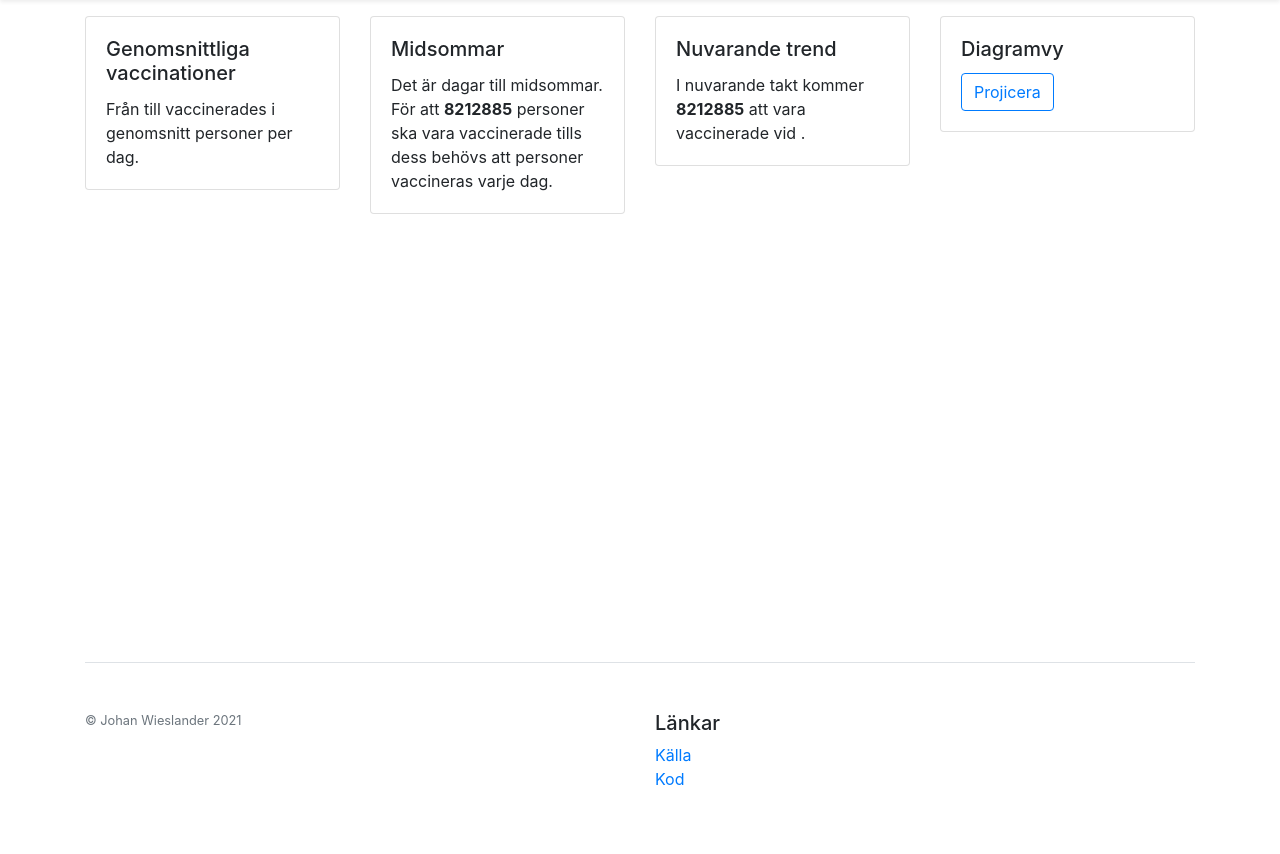
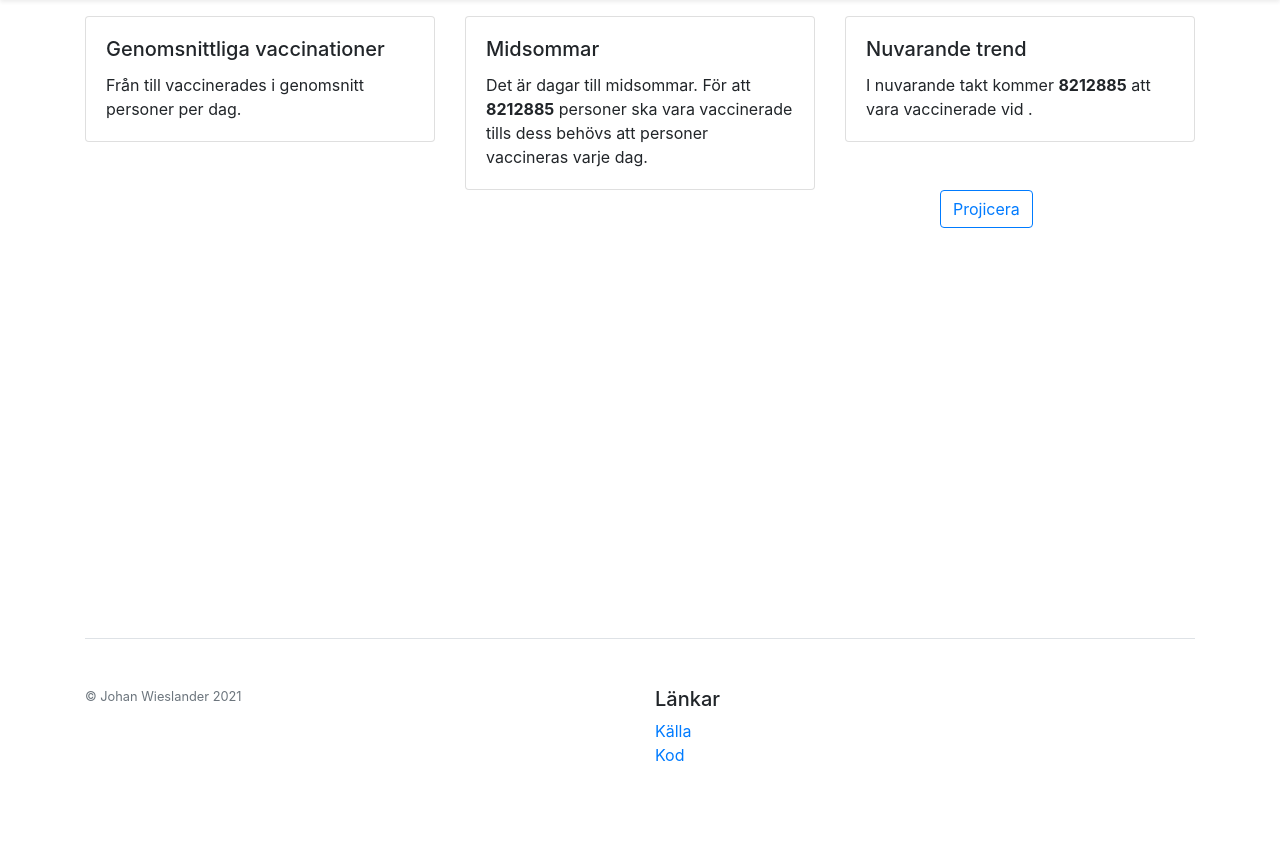
Before and after one commit to Halliom/VaxDax, a Flask app: template templates/index.html in a window 1280 px wide. Shown: the part 71-925 px from the top of the page. After the commit the page ends 832 px from the top, so only its background shows below. Run offline with Flask 2, Linux system fonts and the light colour scheme; the template is opened without the code that fills it, so the values that code supplies are empty; some libraries are stand-ins or nearby versions.

Commit message:
Fixed layout over multiple different screen sizes

```diff
--- a/templates/index.html
+++ b/templates/index.html
@@ -53,7 +53,7 @@
 
     <div class="container" id="body">
         <div class="row">
-            <div class="col-12 col-md-6 col-lg-3">
+            <div class="col-12 col-md-6 col-lg-4 mt-2 mt-md-0">
                 <div class="card">
                     <div class="card-body">
                         <h5 class="card-title">Genomsnittliga vaccinationer</h5>
@@ -62,7 +62,7 @@
                 </div>
             </div>
 
-            <div class="col-12 col-md-6 col-lg-3">
+            <div class="col-12 col-md-6 col-lg-4 mt-2 mt-md-0">
                 <div class="card">
                     <div class="card-body">
                         <h5 class="card-title">Midsommar</h5>
@@ -71,7 +71,7 @@
                 </div>
             </div>
 
-            <div class="col-12 col-md-6 col-lg-3">
+            <div class="col-12 col-md-12 col-lg-4 mt-2 mt-md-3 mt-lg-0 mb-2">
                 <div class="card">
                     <div class="card-body">
                         <h5 class="card-title">Nuvarande trend</h5>
@@ -79,25 +79,19 @@
                     </div>
                 </div>
             </div>
-
-            <div class="col-12 col-md-6 col-lg-3">
-                <div class="card">
-                    <div class="card-body">
-                        <h5 class="card-title">Diagramvy</h5>
-                        <button
-                            class="btn"
-                            v-bind:class="{ 'btn-primary': projected, 'btn-outline-primary': !projected }"
-                            v-on:click="toggleProjection">
-                            Projicera
-                        </button>
-                    </div>
-                </div>
-            </div>
         </div>
 
         <div class="row">
-            <div class="col-12 col-lg-9">
+            <div class="col-10 col-lg-9">
                 <div id="viz"></div>
+            </div>
+            <div class="col-2 col-lg-3">
+                <button
+                    class="btn"
+                    v-bind:class="{ 'btn-primary': projected, 'btn-outline-primary': !projected }"
+                    v-on:click="toggleProjection">
+                    Projicera
+                </button>
             </div>
         </div>
 
```
